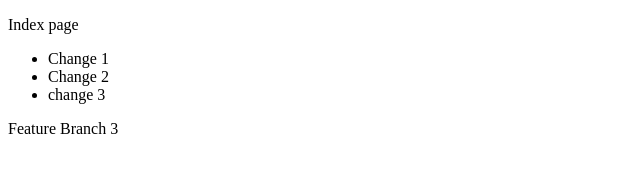
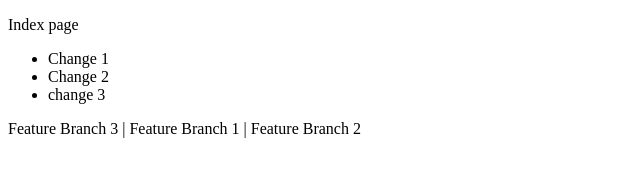
Before and after one commit to kodiak762/rebaseology, a plain HTML site: page src/index.html in a window 1280 px wide. Shown: the whole page, without its empty margins (0-640 px from the left). Drawn offline with Linux system fonts and the light colour scheme.

Commit message:
Style: Update breadcrumb - fb3

```diff
--- a/src/index.html
+++ b/src/index.html
@@ -12,6 +12,6 @@
     <li>Change 2</li>
     <li>change 3</li>
   </ul>
-  <p>Feature Branch 3</p>
+  <p>Feature Branch 3 | Feature Branch 1 | Feature Branch 2 </p>
   </body>
 </html>
```
Also changed, not shown: src/about.html (+1 -0 lines), src/contact.html (+1 -0 lines), src/options.html (+1 -0 lines).
